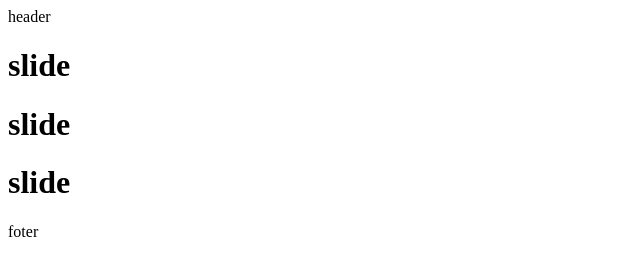
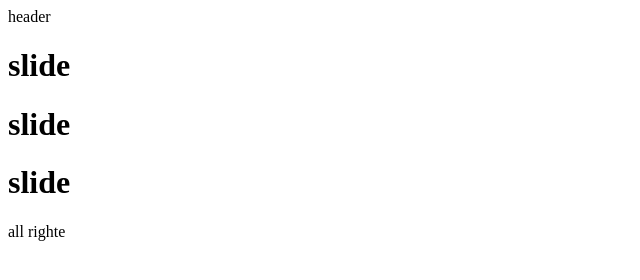
Before and after one commit to omid-soli/git, a plain HTML site: page index.html in a window 1280 px wide. Shown: the full height of the page, 0-640 px from the left. Drawn offline with Linux system fonts and the light colour scheme.

Commit message:
footer opdate

```diff
--- a/index.html
+++ b/index.html
@@ -15,7 +15,7 @@
         <h1>slide</h1>
     </div>
     <footer>
-        foter
+        all righte
     </footer>
 </body>
 </html>
```
